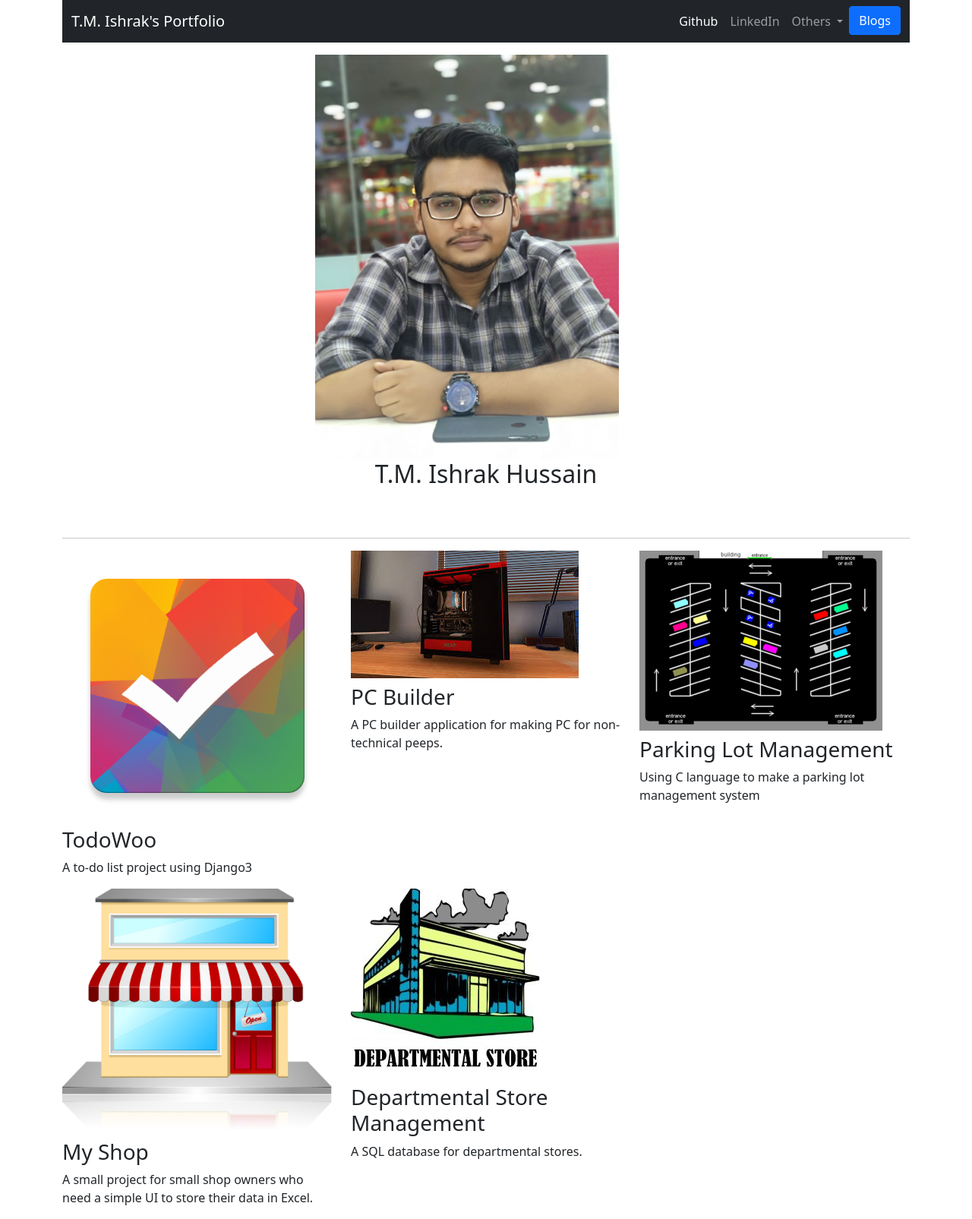
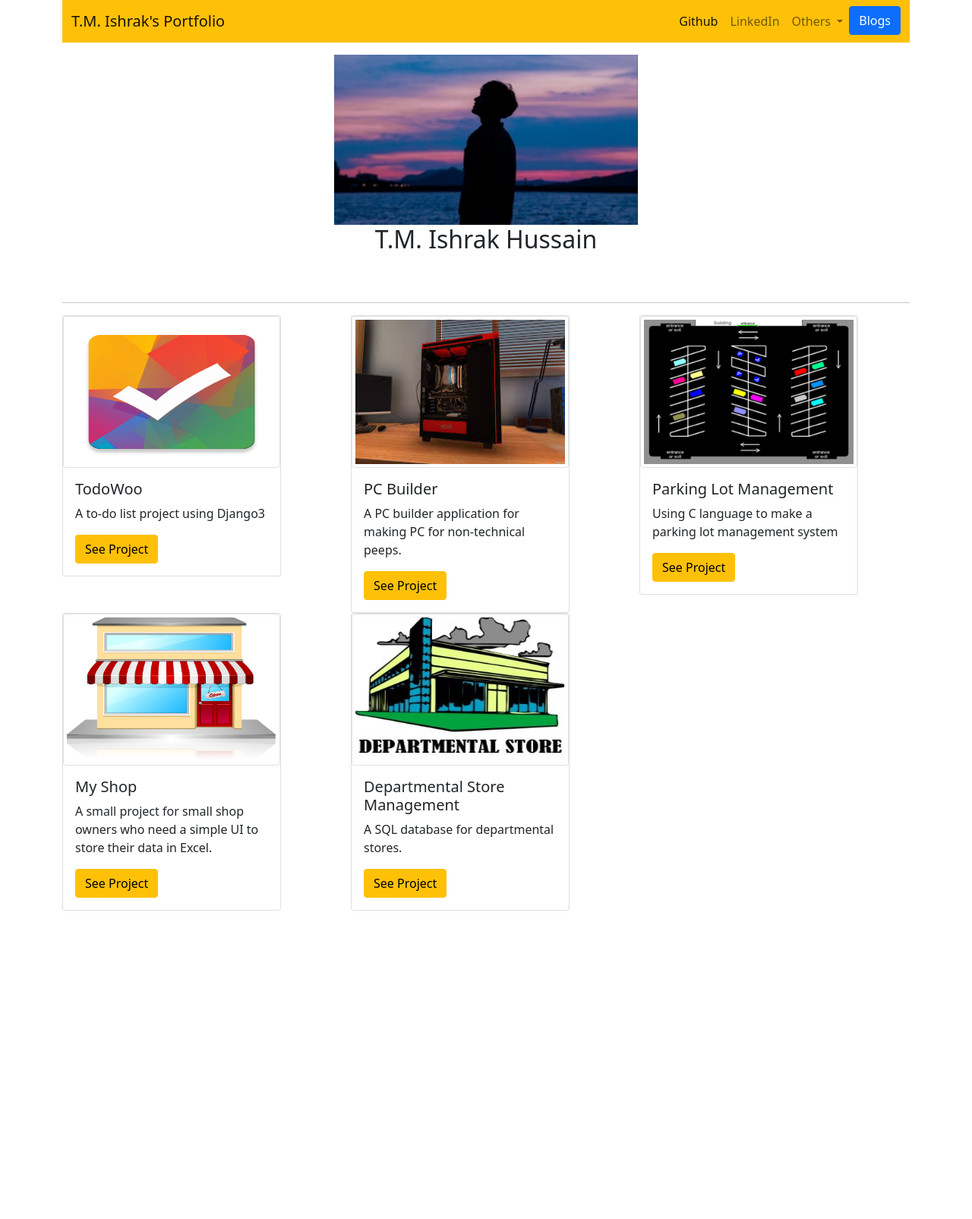
Before and after one commit to Ishrak30/django3-personal-portfolio, a Django app: page / in a window 1280 px wide. Shown: the whole page at 76% size. After the commit the page ends 1199 px from the top, so only its background shows below. Run offline with Django 3.2, Linux system fonts and the light colour scheme; data comes from the database, SQL or seed files in the repository; both versions use the stored data as it was after the commit.

Commit message:
second iteration4

```diff
--- a/portfolio/models.py
+++ b/portfolio/models.py
@@ -2,7 +2,7 @@ from django.db import models
 
 class Project(models.Model):
     title=models.CharField(max_length=100)
-    description=models.CharField(max_length=250)
+    description=models.CharField(max_length=150)
     image = models.ImageField(upload_to = 'portfolio/images/')
     url = models.URLField(blank=True) #blank = true means you can keep it blank if you want can be done in other fields
 
--- a/portfolio/templates/portfolio/base.html
+++ b/portfolio/templates/portfolio/base.html
@@ -1,60 +1,118 @@
-<!doctype html>
+<!DOCTYPE html>
 <html lang="en">
   <head>
     <!-- Required meta tags -->
-    <meta charset="utf-8">
-    <meta name="viewport" content="width=device-width, initial-scale=1">
+    <meta charset="utf-8" />
+    <meta name="viewport" content="width=device-width, initial-scale=1" />
 
     <!-- Bootstrap CSS -->
-    <link href="https://cdn.jsdelivr.net/npm/bootstrap@5.0.0-beta2/dist/css/bootstrap.min.css" rel="stylesheet" integrity="sha384-BmbxuPwQa2lc/FVzBcNJ7UAyJxM6wuqIj61tLrc4wSX0szH/Ev+nYRRuWlolflfl" crossorigin="anonymous">
+    <link
+      href="https://cdn.jsdelivr.net/npm/bootstrap@5.0.0-beta2/dist/css/bootstrap.min.css"
+      rel="stylesheet"
+      integrity="sha384-BmbxuPwQa2lc/FVzBcNJ7UAyJxM6wuqIj61tLrc4wSX0szH/Ev+nYRRuWlolflfl"
+      crossorigin="anonymous"
+    />
 
     <title>Ishrak's Portfolio</title>
-
   </head>
   <body>
-   <div class = "container">
-    <nav id = "topNav" class="navbar navbar-expand-md navbar-dark bg-dark">
+    <div class="container">
+      <nav id="topNav" class="navbar navbar-expand-md navbar-light bg-warning">
         <div class="container-fluid">
-    <a class="navbar-brand text-left" href="{% url 'home' %}">T.M. Ishrak's Portfolio</a>
-    <button class="navbar-toggler" type="button" data-bs-toggle="collapse" data-bs-target="#navbarSupportedContent" aria-controls="navbarSupportedContent" aria-expanded="false" aria-label="Toggle navigation">
+          <a class="navbar-brand text-left" href="{% url 'home' %}"
+            >T.M. Ishrak's Portfolio</a
+          >
+          <button
+            class="navbar-toggler"
+            type="button"
+            data-bs-toggle="collapse"
+            data-bs-target="#navbarSupportedContent"
+            aria-controls="navbarSupportedContent"
+            aria-expanded="false"
+            aria-label="Toggle navigation"
+          >
             <span class="navbar-toggler-icon"></span>
           </button>
           <div class="nav navbar-nav navbar-right" id="topNav">
             <ul class="navbar-nav ml-auto">
               <li class="nav-item">
-          <a class="nav-link active" aria-current="page" href="https://github.com/Ishrak30" target="blank">Github</a>
+                <a
+                  class="nav-link active"
+                  aria-current="page"
+                  href="https://github.com/Ishrak30"
+                  target="blank"
+                  >Github</a
+                >
               </li>
               <li class="nav-item">
-          <a class="nav-link" href="https://www.linkedin.com/in/t-m-ishrak-hussain-438962188/" target = "blank">LinkedIn</a>
+                <a
+                  class="nav-link"
+                  href="https://www.linkedin.com/in/t-m-ishrak-hussain-438962188/"
+                  target="blank"
+                  >LinkedIn</a
+                >
               </li>
               <li class="nav-item dropdown">
-          <a class="nav-link dropdown-toggle" href="#" id="navbarDropdown" role="button" data-bs-toggle="dropdown" aria-expanded="false">
+                <a
+                  class="nav-link dropdown-toggle"
+                  href="#"
+                  id="navbarDropdown"
+                  role="button"
+                  data-bs-toggle="dropdown"
+                  aria-expanded="false"
+                >
                   Others
                 </a>
                 <ul class="dropdown-menu" aria-labelledby="navbarDropdown">
-            <li><a class="dropdown-item" href="https://twitter.com/IshrakHussain1" target = "blank">Twitter</a></li>
-            <li><a class="dropdown-item" href="https://www.facebook.com/ishrakhussain30" target = "blank">Facebook</a></li>
-            <li><a class="dropdown-item" href="https://www.instagram.com/ishrakhussain/" target = "blank">Instagram</a></li>
-
+                  <li>
+                    <a
+                      class="dropdown-item"
+                      href="https://twitter.com/IshrakHussain1"
+                      target="blank"
+                      >Twitter</a
+                    >
+                  </li>
+                  <li>
+                    <a
+                      class="dropdown-item"
+                      href="https://www.facebook.com/ishrakhussain30"
+                      target="blank"
+                      >Facebook</a
+                    >
+                  </li>
+                  <li>
+                    <a
+                      class="dropdown-item"
+                      href="https://www.instagram.com/ishrakhussain/"
+                      target="blank"
+                      >Instagram</a
+                    >
+                  </li>
                 </ul>
               </li>
               <li>
-            <a role="button" href="{% url 'blog:all_blogs' %}" class="btn btn-primary" > Blogs </a>
+                <a
+                  role="button"
+                  href="{% url 'blog:all_blogs' %}"
+                  class="btn btn-primary"
+                >
+                  Blogs
+                </a>
               </li>
             </ul>
-
           </div>
         </div>
       </nav>
-
     </div>
-<div class = "container">
-{% block content  %} {% endblock %}
-</div>
+    <div class="container">{% block content %} {% endblock %}</div>
     <!-- Optional JavaScript; choose one of the two! -->
 
     <!-- Option 1: Bootstrap Bundle with Popper -->
-    <script src="https://cdn.jsdelivr.net/npm/bootstrap@5.0.0-beta2/dist/js/bootstrap.bundle.min.js" integrity="sha384-b5kHyXgcpbZJO/tY9Ul7kGkf1S0CWuKcCD38l8YkeH8z8QjE0GmW1gYU5S9FOnJ0" crossorigin="anonymous"></script>
+    <script
+      src="https://cdn.jsdelivr.net/npm/bootstrap@5.0.0-beta2/dist/js/bootstrap.bundle.min.js"
+      integrity="sha384-b5kHyXgcpbZJO/tY9Ul7kGkf1S0CWuKcCD38l8YkeH8z8QjE0GmW1gYU5S9FOnJ0"
+      crossorigin="anonymous"
+    ></script>
 
     <!-- Option 2: Separate Popper and Bootstrap JS -->
     <!--
--- a/portfolio/templates/portfolio/home.html
+++ b/portfolio/templates/portfolio/home.html
@@ -1,41 +1,43 @@
-
-{% extends 'portfolio/base.html' %}
-{% block content %}
+{% extends 'portfolio/base.html' %} {% block content %}
 <!-- <h1> Ishrak's Portfolio </h1> !-->
-
 
 {% load static %}
 
 <!-- <a href = "{% url 'blog:all_blogs' %}">Blogs</a> !-->
 <!-- <a href = "{% static 'portfolio/slip.pdf' %}" > Resume </a> !-->
-<div class="row justify-content-center my-3">
+<div class="row justify-content-center my-3 text-center">
   <div class="col-5">
-    <img src="{% static 'portfolio/me.JPG' %}" class="img-fluid" width="400" height = "350">
-    <h2 class = "text-center">T.M. Ishrak Hussain</h2>
+    <img
+      src="{% static 'portfolio/imagewall.jpg' %}"
+      class="img-fluid"
+      width="400"
+      height="350"
+    />
+    <h2>T.M. Ishrak Hussain</h2>
   </div>
 </div>
-<br>
+<br />
 
-<hr>
-
+<hr />
 
 <div class="row">
   {% for project in projects %}
   <div class="col-lg-4 col-md-6">
-
-    {% if project.url %}
-    <a href="{{ project.url }}" target="blank" width="300" height = "250">
-      <img src="{{ project.image.url }}" class="img-fluid mb-2" >
-    </a>
-    {% else %}
-
-    <img src="{{ project.image.url }}" class="img-fluid mb-2">
-    {% endif %}
-    <h3>{{ project.title }}</h3>
-    <p>{{ project.description }}</p>
-
+    <div class="card" style="width: 18rem">
+      <img
+        class="img-fluid img-thumbnail rounded"
+        style="height: 200px; width: 100%"
+        src="{{ project.image.url }}"
+        alt="Card image cap"
+      />
+      <div class="card-body">
+        <h5 class="card-title">{{project.title}}</h5>
+        <p class="card-text">{{ project.description|safe}}</p>
+        <a href="{{ project.url}}" class="btn btn-warning" target="blank"
+          >See Project</a
+        >
+      </div>
+    </div>
   </div>
-  {% endfor %}
+  {% endfor %} {% endblock %}
 </div>
-
-{% endblock %}
```
Also changed, not shown: db.sqlite3, media/portfolio/images/320px-Angle_parking_lot_diagram.png (added), media/portfolio/images/Departmental-Store.jpg (added), media/portfolio/images/images.jpg (added), media/portfolio/images/shop-wallpaper-7.png (added), media/portfolio/images/unnamed.png (added), portfolio/migrations/0002_auto_20210322_1347.py (added). Lines whose indentation alone changed are shown as unchanged.
